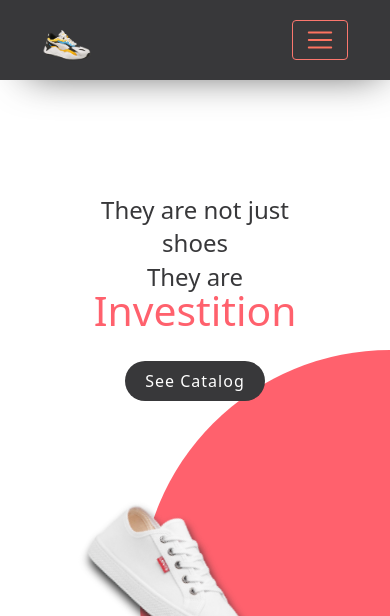
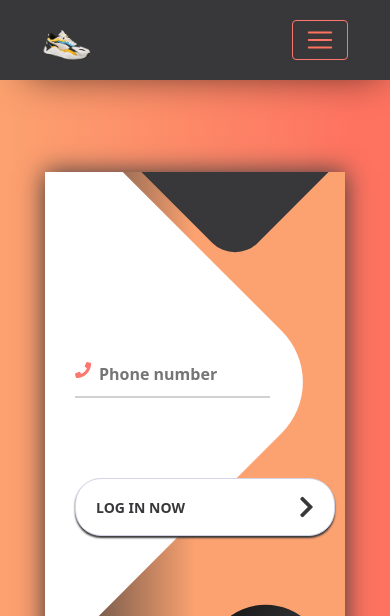
Before and after one commit to PrisecaruEmilia/licenta-Frontend-3, a React (Create React App) app: page /login in a window 390 px wide. Shown: the top 616 px of the page. Built offline with nearby package versions, Linux system fonts and the light colour scheme.

Commit message:
user login with phone number component

```diff
--- a/src/assets/css/custom.css
+++ b/src/assets/css/custom.css
@@ -8,7 +8,7 @@
 @import 'navMenu.css';
 @import 'typo.css';
 @import 'pages/home.css';
-
+@import 'onBoard.css';
 * {
   margin: 0;
   padding: 0;
--- a/src/assets/css/navMenu.css
+++ b/src/assets/css/navMenu.css
@@ -103,7 +103,7 @@
     padding: 10px 30px;
   }
 }
-@media screen and (max-width: 1200px) {
+@media screen and (max-width: 1199px) {
   .home-navbar {
     border-radius: 0;
   }
--- /dev/null
+++ b/src/assets/css/onBoard.css
@@ -0,0 +1,154 @@
+.sign-phone-number-section {
+  background: rgb(252, 162, 112);
+  background: linear-gradient(
+    90deg,
+    rgba(252, 162, 112, 1) 0%,
+    rgba(254, 115, 96, 1) 90%
+  );
+}
+.sign-phone-number-container {
+  padding-top: 100px;
+  padding-bottom: 100px;
+  display: flex;
+  align-items: center;
+  justify-content: center;
+  min-height: 100vh;
+}
+.sign-phone-number-screen {
+  background: linear-gradient(90deg, #38383a, rgba(252, 162, 112, 1) 50%);
+  position: relative;
+  height: 500px;
+  width: 360px;
+  box-shadow: 0px 0px 24px #38383a;
+}
+
+.sign-phone-number-screen-content {
+  z-index: 1;
+  position: relative;
+  height: 100%;
+}
+
+.sign-phone-number-screen-background {
+  position: absolute;
+  top: 0;
+  left: 0;
+  right: 0;
+  bottom: 0;
+  z-index: 0;
+  -webkit-clip-path: inset(0 0 0 0);
+  clip-path: inset(0 0 0 0);
+}
+
+.sign-phone-number-screen-background-shape {
+  transform: rotate(45deg);
+  position: absolute;
+}
+
+.sign-phone-number-screen-background-shape1 {
+  height: 520px;
+  width: 520px;
+  background: #ffffff;
+  top: -50px;
+  right: 120px;
+  border-radius: 0 72px 0 0;
+}
+
+.sign-phone-number-screen-background-shape2 {
+  height: 220px;
+  width: 220px;
+  background: #38383a;
+  top: -172px;
+  right: 0;
+  border-radius: 32px;
+}
+
+.sign-phone-number-screen-background-shape3 {
+  height: 540px;
+  width: 190px;
+  background: linear-gradient(270deg, #67676a, #1b1b1c);
+  top: -24px;
+  right: 0;
+  border-radius: 32px;
+}
+
+.sign-phone-number-screen-background-shape4 {
+  height: 400px;
+  width: 200px;
+  background: linear-gradient(270deg, #67676a, #1b1b1c);
+  top: 420px;
+  right: 50px;
+  border-radius: 60px;
+}
+
+.sign-phone-number-login {
+  width: 320px;
+  padding: 30px;
+  padding-top: 160px;
+}
+
+.sign-phone-number-login-field {
+  padding: 20px 0px;
+  position: relative;
+}
+
+.sign-phone-number-login-icon {
+  position: absolute;
+  top: 30px;
+  color: #fc776e;
+}
+
+.sign-phone-number-login-input {
+  border: none;
+  border-bottom: 2px solid #d1d1d4;
+  background: none;
+  padding: 10px;
+  padding-left: 24px;
+  font-weight: 700;
+  width: 75%;
+  transition: 0.2s;
+}
+
+.sign-phone-number-login-input:active,
+.sign-phone-number-login-input:focus,
+.sign-phone-number-login-input:hover {
+  outline: none;
+  border-bottom-color: #d77c75;
+}
+
+.sign-phone-number-login-submit {
+  background: #ffffff;
+  font-size: 14px;
+  margin-top: 60px;
+  padding: 16px 20px;
+  border-radius: 26px;
+  border: 1px solid #d4d3e8;
+  text-transform: uppercase;
+  font-weight: 700;
+  display: flex;
+  align-items: center;
+  width: 100%;
+  color: #38383a;
+  box-shadow: 0px 2px 2px #38383a;
+  cursor: pointer;
+  transition: 0.2s;
+}
+
+.sign-phone-number-login-submit:active,
+.sign-phone-number-login-submit:focus,
+.sign-phone-number-login-submit:hover {
+  border-color: #d77c75;
+  outline: none;
+}
+
+.sign-phone-number-button-icon {
+  font-size: 24px;
+  margin-left: auto;
+  color: #38383a;
+}
+
+@media screen and (max-width: 400px) {
+  .sign-phone-number-screen {
+    height: 500px;
+    width: 300px;
+  }
+}
--- a/src/assets/css/pages/home.css
+++ b/src/assets/css/pages/home.css
@@ -90,7 +90,7 @@
   top: 50%;
 }
 /* responsive */
-@media screen and (max-width: 990px) {
+@media screen and (max-width: 1200px) {
   .home-header-header {
     padding: 0;
   }
--- a/src/components/common/Footer.js
+++ b/src/components/common/Footer.js
@@ -8,7 +8,7 @@ export class Footer extends Component {
   render() {
     return (
       <Fragment>
-        <div className="footer-section m-0 mt-5 pt-3 shadow-sm">
+        <div className="footer-section m-0 mt-0 pt-3 shadow-sm">
           <Container>
             <Row className="px-0 my-5">
               <Col className="p-2" lg={3} md={3} sm={6} xs={12}>
--- a/src/components/common/NavMenu.js
+++ b/src/components/common/NavMenu.js
@@ -88,7 +88,7 @@ export class NavMenu extends Component {
                   aria-labelledby="navbarDropdownProfile"
                 >
                   <li>
-                    <Link to="/" className="dropdown-item">
+                    <Link to="/login" className="dropdown-item">
                       Log In
                     </Link>
                   </li>
--- /dev/null
+++ b/src/components/common/UserLogin.js
@@ -0,0 +1,43 @@
+import React, { Component, Fragment } from 'react';
+class UserLogin extends Component {
+  componentDidMount() {}
+  render() {
+    return (
+      <Fragment>
+        <section className="sign-phone-number-section">
+          <div className="sign-phone-number-container">
+            <div className="sign-phone-number-screen">
+              <div className="sign-phone-number-screen-content">
+                <form className="sign-phone-number-login">
+                  <div className="sign-phone-number-login-field">
+                    <i className="sign-phone-number-login-icon fas fa-phone"></i>
+                    <input
+                      type="text"
+                      className="sign-phone-number-login-input"
+                      placeholder="Phone number"
+                    />
+                  </div>
+
+                  <button className="sign-phone-number-button sign-phone-number-login-submit">
+                    <span className="sign-phone-number-button-text">
+                      Log In Now
+                    </span>
+                    <i className="sign-phone-number-button-icon fas fa-chevron-right"></i>
+                  </button>
+                </form>
+              </div>
+              <div className="sign-phone-number-screen-background">
+                <span className="sign-phone-number-screen-background-shape sign-phone-number-screen-background-shape4"></span>
+                <span className="sign-phone-number-screen-background-shape screen-background-shape3"></span>
+                <span className="sign-phone-number-screen-background-shape sign-phone-number-screen-background-shape2"></span>
+                <span className="sign-phone-number-screen-background-shape sign-phone-number-screen-background-shape1"></span>
+              </div>
+            </div>
+          </div>
+        </section>
+      </Fragment>
+    );
+  }
+}
+
+export default UserLogin;
--- /dev/null
+++ b/src/pages/UserLoginPage.js
@@ -0,0 +1,23 @@
+import React, { Component, Fragment } from 'react';
+import Footer from '../components/common/Footer';
+import { Container } from 'react-bootstrap';
+import NavMenu from '../components/common/NavMenu';
+import UserLogin from '../components/common/UserLogin';
+
+export class UserLoginPage extends Component {
+  render() {
+    return (
+      <Fragment>
+        <Container className="p-0 m-0 overflow-hidden" fluid={true}>
+          <header className="home-header-header">
+            <NavMenu />
+          </header>
+          <UserLogin />
+        </Container>
+        <Footer />
+      </Fragment>
+    );
+  }
+}
+
+export default UserLoginPage;
--- a/src/route/AppRoute.js
+++ b/src/route/AppRoute.js
@@ -1,13 +1,15 @@
 import React, { Component, Fragment } from 'react';
 import { Route, Switch } from 'react-router';
 import HomePage from '../pages/HomePage';
+import UserLoginPage from '../pages/UserLoginPage';
 
 export class AppRoute extends Component {
   render() {
     return (
       <Fragment>
         <Switch>
-          <Route exact to="/" component={HomePage} />
+          <Route exact path="/" component={HomePage} />
+          <Route exact path="/login" component={UserLoginPage} />
         </Switch>
       </Fragment>
     );
```
